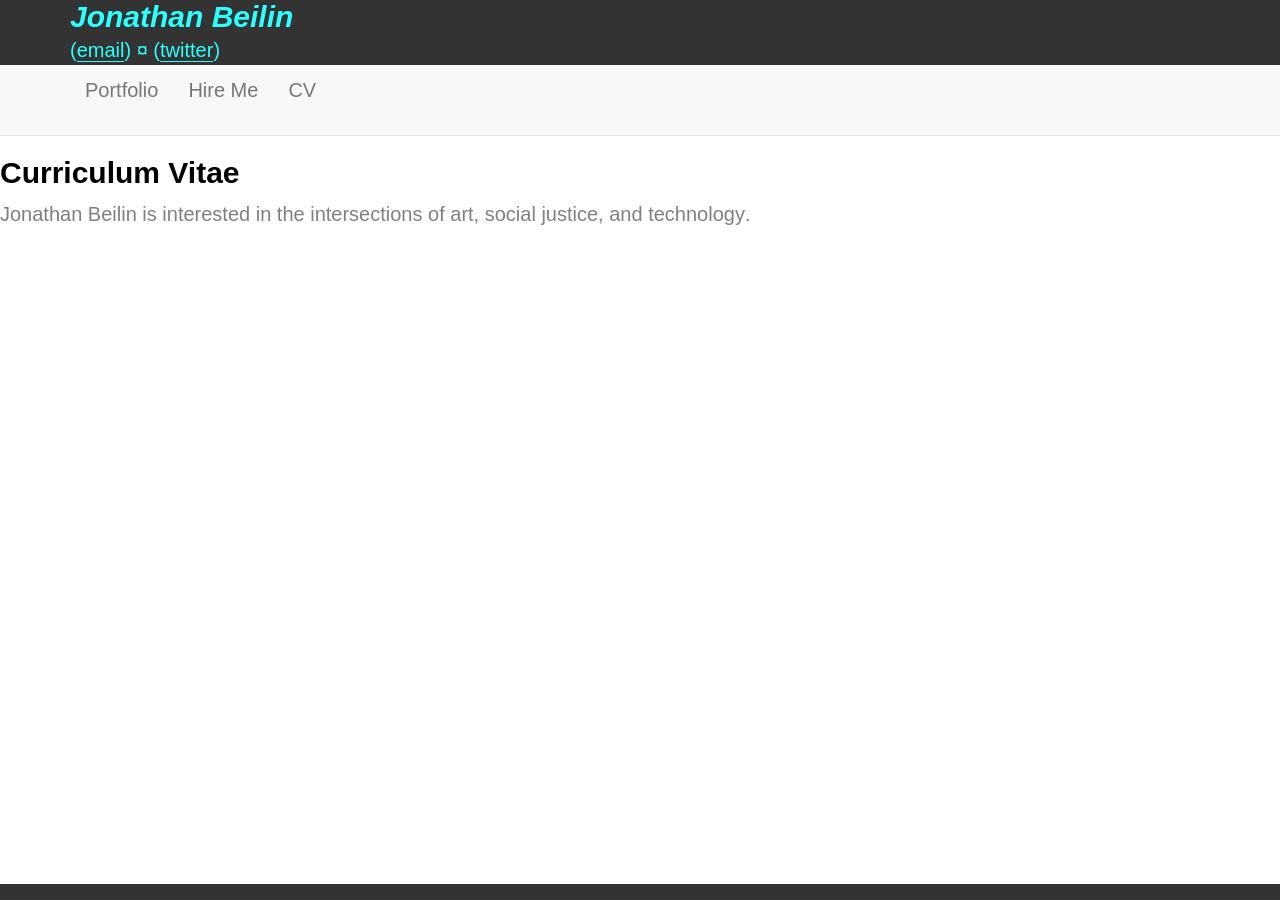
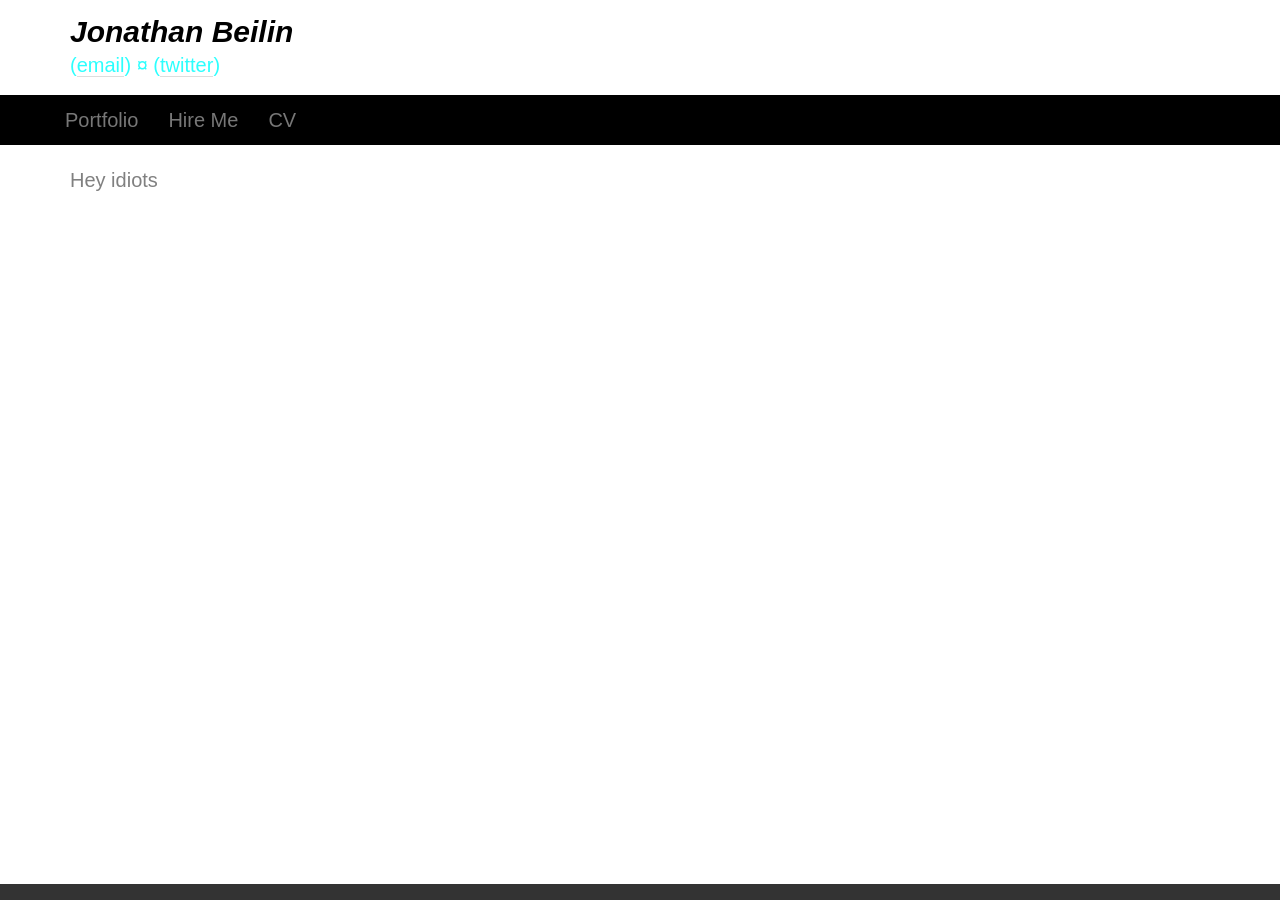
Before and after one commit to dongle/jonbeilin-portfolio-jekyll, a Jekyll site: the page built from hireme/index.html, in a window 1280 px wide. Built offline with Jekyll 4.4.1, drawn with Linux system fonts in a browser that asks for light colours; nearby versions of some CDN libraries; Markdown is read by kramdown in place of the engine named in the settings.

Commit message:
Header and nav tweaks

```diff
--- a/_layouts/page.html
+++ b/_layouts/page.html
@@ -2,4 +2,6 @@
 layout: default
 ---
 
+<div class="container">
 {{ content }}
+</div>
--- a/_layouts/portfolio.html
+++ b/_layouts/portfolio.html
@@ -2,4 +2,6 @@
 layout: default
 ---
 
+<div class="container">
 {{ content }}
+</div>
--- a/css/common.css
+++ b/css/common.css
@@ -82,7 +82,7 @@ a:hover {
 }
 
 section {
-	margin-bottom: 40px;
+	margin-bottom: 30px;
 }
 
 /**
@@ -93,22 +93,33 @@ section {
 
 .header
 {
-	background: #333;
+	margin-top: 15px;
+	margin-bottom: 15px;
+	background: #FFF;
 	color: #2CFFFE;
 	width: 100%;
 }
 
 .header h1
 {
-	color: #2CFFFE;
+	color: #000;
 	font-family: "futura-pt-condensed", sans-serif;
 	font-weight: 800;
 	font-style: italic;
 	display: inline;
 }
 
-.header a {
-    border-bottom: 1px solid #2CFFFE;
+.navbar-default {
+	background-color: #000;
+	border: none;
+}
+
+.navbar-nav > li {
+	margin-bottom: 0px;
+}
+
+.navbar-nav {
+	margin-left: -20px;
 }
 
 /* BODY  */
--- a/hireme/index.html
+++ b/hireme/index.html
@@ -3,8 +3,6 @@ layout: page
 title: Hire Me
 ---
 
-<!-- About -->
 <section>
-  <h3>Curriculum Vitae</h3>
-  <p><em>Jonathan Beilin</em> is interested in the intersections of <em>art, social justice, and technology</em>. <!--The most applicable gag-inducing buzzword is <em>"creative technologist"</em>. --></p>
+Hey idiots
 </section>
```
